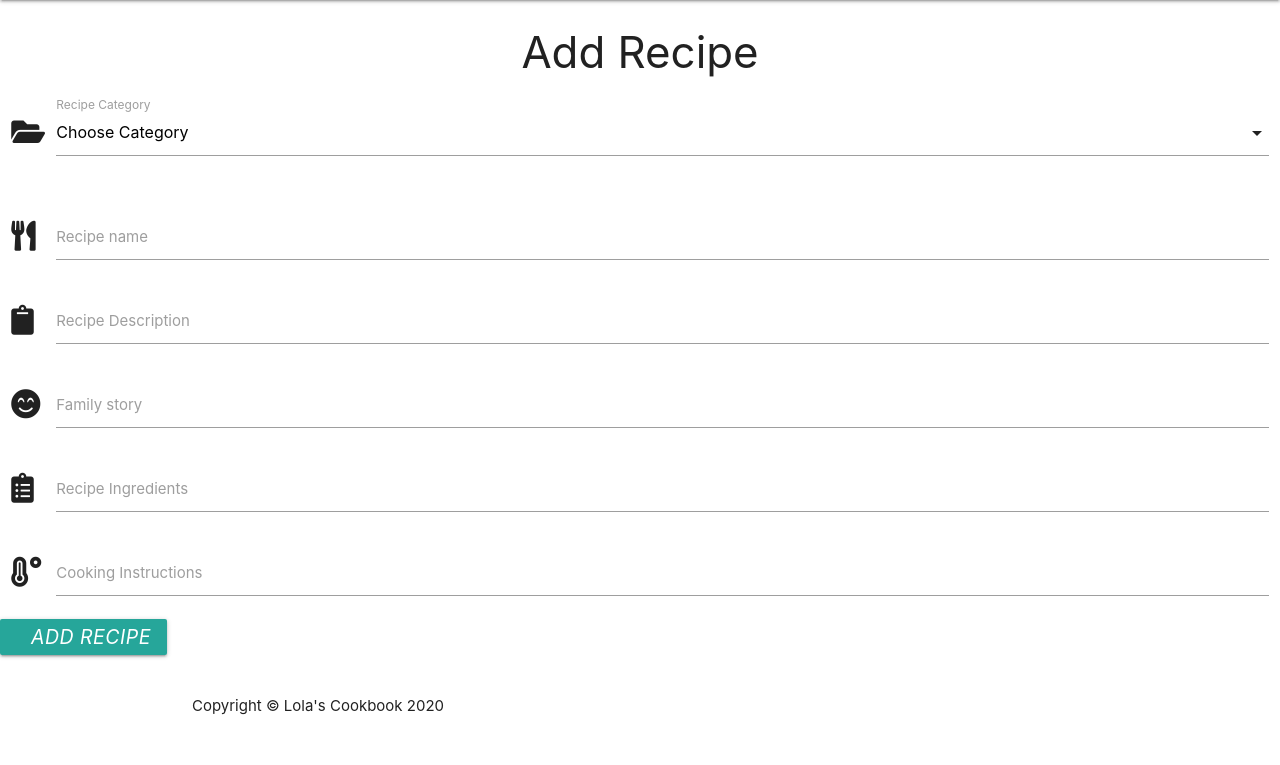
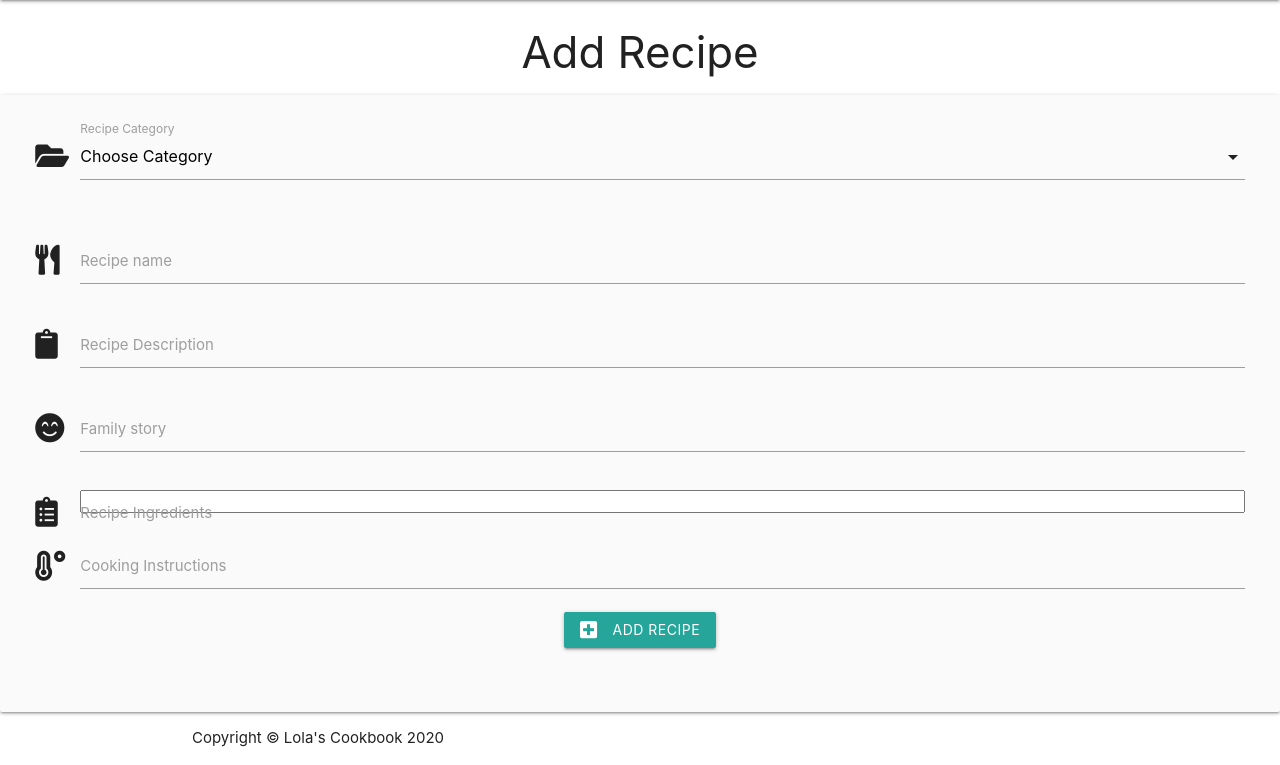
Before and after one commit to Code-Institute-Submissions/Lolas-Cookbook, a Flask app: template templates/add_recipes.html in a window 1280 px wide. Shown: the part 64-829 px from the top of the page. Before the commit the page ends 779 px from the top, so only its background shows below. Run offline with Flask 2, Linux system fonts and the light colour scheme; the template is opened without the code that fills it, so the values that code supplies are empty; parts of the project's set-up code (start-up, migrations or seed data) failed here and were passed over; some libraries are stand-ins or nearby versions.

Commit message:
modiefied app.py and templates/add_recipes.html

```diff
--- a/app.py
+++ b/app.py
@@ -21,12 +21,14 @@ mongo = PyMongo(app)
 def lolas_cookbook():
     return render_template("index.html")
 
+
 @app.route("/get_recipes")
 def get_recipes():
     recipes = list(mongo.db.recipes.find())
     return render_template("recipes.html", recipes=recipes)
 
-@app.route("/add_recipes", methods-["GET", "POST"])
+
+@app.route("/add_recipes", methods=["GET", "POST"])
 def add_recipes():
     if request.method == "POST":
         recipes = {
@@ -39,7 +41,7 @@ def add_recipes():
         }
 
         mongo.db.recipes.insert_one(recipes)
-        flash("Recipe succesfully added")
+        flash("Your recipe is succesfully added")
         return redirect(url_for("get_recipes"))
 
     categories = mongo.db.categories.find().sort("category_name", 1)
--- a/templates/add_recipes.html
+++ b/templates/add_recipes.html
@@ -4,9 +4,11 @@
 
 <h3 class= "text-darken-4 center-align">Add Recipe</h3>
 
-<!-- Recipe category -->
-<div class="row">
+
+<div class="row card-panel grey lighten-5">
     <form class="col s12" method="POST" action="{{ url_for('add_recipes') }}">
+
+    <!-- Recipe category selection -->
     <div class="row">
     <div class="input-field col s12">
      <i class="fas fa-folder-open prefix text-darken-4"></i>
@@ -24,46 +26,50 @@
       <div class="row">
         <div class="input-field col s12">
           <i class="fas fa-utensils prefix text-darken-4"></i>
-          <input id="icon_prefix" type="text" class="validate">
-          <label for="icon_prefix">Recipe name</label>
+          <input id="name" type="text" class="validate">
+          <label for="name">Recipe name</label>
         </div>
 
     <!-- Recipe description-->
         <div class="input-field col s12">
          <i class="fas fa-clipboard prefix text-darken-4"></i>
-          <input id="icon_prefix" type="tel" class="validate">
-          <label for="icon_prefix">Recipe Description</label>
+          <input id="description" type="text" class="validate">
+          <label for="description">Recipe Description</label>
         </div>
 
     <!-- Family story-->
         <div class="input-field col s12">
          <i class="fas fa-smile-beam prefix text-darken-4"></i>
-          <input id="icon_prefix" type="tel" class="validate">
-          <label for="icon_prefix">Family story</label>
+          <input id="family_story" type="text" class="validate">
+          <label for="family_story">Family story</label>
         </div>
 
     <!-- Recipe Ingredients-->
         <div class="input-field col s12">
          <i class="fas fa-clipboard-list prefix text-darken-4"></i>
-          <input id="icon_prefix" type="tel" class="validate">
-          <label for="icon_prefix">Recipe Ingredients</label>
+          <input id="ingredients" type="list" class="validate">
+          <label for="ingredients">Recipe Ingredients</label>
         </div>
 
     <!-- Cooking Instructions-->
         <div class="input-field col s12">
          <i class="fas fa-temperature-high prefix text-darken-4"></i>
-          <input id="icon_prefix" type="tel" class="validate">
-          <label for="icon_prefix">Cooking Instructions</label>
+          <input id="instructions" type="text" class="validate">
+          <label for="instructions">Cooking Instructions</label>
         </div>
 
 <div>
 
 <!-- submit button -->
-<button class="btn waves-effect waves-light" type="submit"">
-    <i class="material-icons right">Add Recipe</i>
+<div class="row">
+<div class="col s12 center-align">
+<button class="btn waves-effect waves-light" type="submit"> Add Recipe
+    <i class="fas fa-plus-square left"></i>
   </button>
         </div>
 
+      </div>
+      </div>
       </div>
     </form>
   </div>
```
